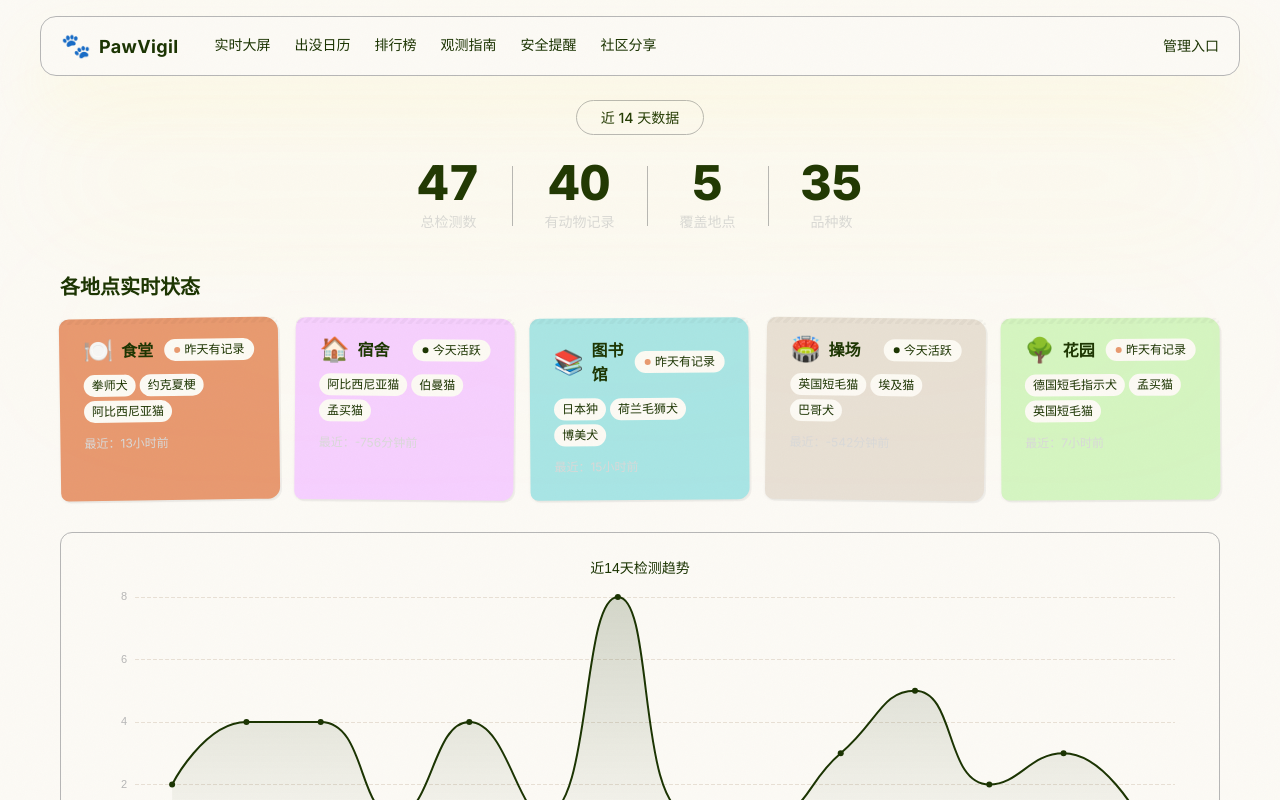
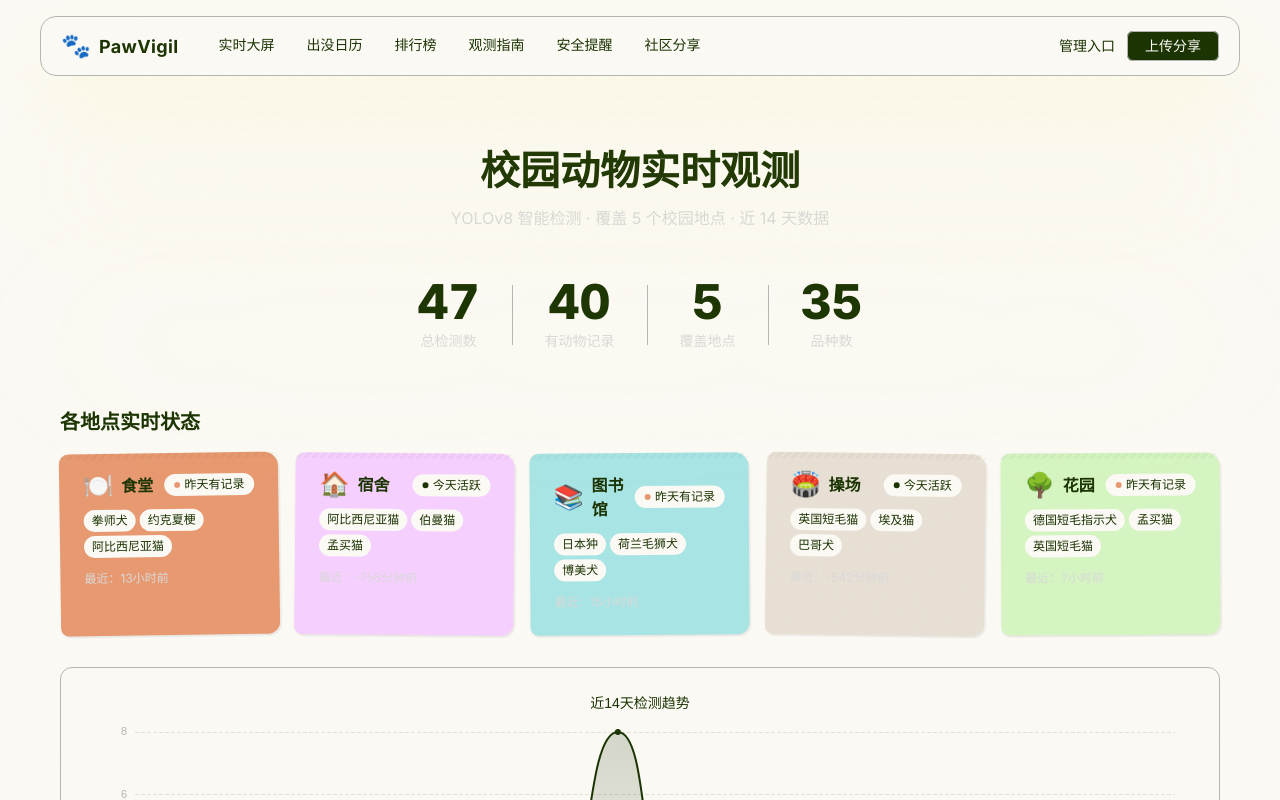
Before and after one commit to PawVigil/yolo-campus, a Vue app in the folder frontend/: page / in a window 1280 px wide. Shown: the top 800 px of the page. Built offline with nearby package versions, Linux system fonts and the light colour scheme.

Commit message:
feat: Pass 4 - nav menu spacing + CTA button, LiveScreen hero title, generous section gaps

```diff
--- a/frontend/src/components/PublicNav.vue
+++ b/frontend/src/components/PublicNav.vue
@@ -11,13 +11,14 @@
         :options="menuOptions"
         @update:value="onChange"
       />
-      <n-button
-        text
-        class="admin-link"
-        @click="$router.push('/login')"
-      >
-        管理入口
-      </n-button>
+      <div class="nav-actions">
+        <n-button text class="nav-link-btn" @click="$router.push('/login')">
+          管理入口
+        </n-button>
+        <n-button class="nav-cta-btn" @click="$router.push('/community')">
+          上传分享
+        </n-button>
+      </div>
     </div>
   </div>
 </template>
@@ -95,16 +96,36 @@ watch(() => props.menuKey, (k) => { active.value = k })
   color: var(--color-forest-ink);
 }
 
-.admin-link {
+.nav-actions {
+  display: flex;
+  align-items: center;
+  gap: 12px;
   margin-left: auto;
   flex-shrink: 0;
 }
 
-/* Horizontal menu: current page indicator */
+.nav-link-btn {
+  font-weight: var(--weight-medium) !important;
+  font-size: 14px !important;
+  color: var(--color-forest-ink) !important;
+}
+
+.nav-cta-btn {
+  font-weight: var(--weight-medium) !important;
+  font-size: 14px !important;
+  background: var(--color-forest-ink) !important;
+  color: var(--color-cream-paper) !important;
+  border-radius: var(--radius-button) !important;
+  padding: 8px 18px !important;
+  height: auto !important;
+}
+
+/* Horizontal menu spacing */
 :deep(.n-menu .n-menu-item-content) {
   font-weight: var(--weight-medium);
   font-size: 14px;
-  padding: 6px 12px;
+  padding: 8px 14px !important;
+  margin: 0 2px;
   border-radius: var(--radius-button);
   transition: background var(--transition-fast);
 }
--- a/frontend/src/views/public/LiveScreen.vue
+++ b/frontend/src/views/public/LiveScreen.vue
@@ -6,9 +6,10 @@
       <n-spin :show="loading">
         <n-empty v-if="!loading && error" description="数据加载失败，请稍后重试" class="error-state" />
         <template v-else-if="!loading && data">
-          <!-- 时间范围标记 -->
-          <div class="time-badge-row">
-            <span class="time-badge">近 14 天数据</span>
+          <!-- Hero 区域 -->
+          <div class="hero-section">
+            <h1 class="hero-title">校园动物实时观测</h1>
+            <p class="hero-subtitle">YOLOv8 智能检测 · 覆盖 5 个校园地点 · 近 14 天数据</p>
           </div>
 
           <!-- 统计数字 — 裸数字风格 -->
@@ -136,24 +137,28 @@ onUnmounted(() => {
 .live-content {
   max-width: var(--page-max-width);
   margin: 0 auto;
-  padding: 24px 20px 60px;
+  padding: 40px 20px 60px;
 }
 
-/* Time badge */
-.time-badge-row {
+/* Hero section */
+.hero-section {
   text-align: center;
-  margin-bottom: 24px;
+  padding: 32px 0 48px;
 }
-.time-badge {
-  display: inline-block;
+.hero-title {
   font-family: var(--font-body);
-  font-size: var(--text-body-sm);
-  font-weight: var(--weight-medium);
+  font-weight: var(--weight-bold);
+  font-size: 40px;
+  line-height: 1.15;
   color: var(--color-forest-ink);
-  background: var(--color-cream-paper);
-  border: 1px solid var(--color-pencil-gray);
-  padding: 6px 24px;
-  border-radius: var(--radius-full);
+  margin: 0 0 12px;
+}
+.hero-subtitle {
+  font-family: var(--font-body);
+  font-weight: var(--weight-regular);
+  font-size: 16px;
+  color: var(--color-whisper-gray);
+  margin: 0;
 }
 
 /* Hero stats row */
@@ -162,7 +167,7 @@ onUnmounted(() => {
   justify-content: center;
   align-items: flex-start;
   gap: 0;
-  margin-bottom: 40px;
+  margin-bottom: 56px;
 }
 .stats-divider {
   width: 1px;
```
